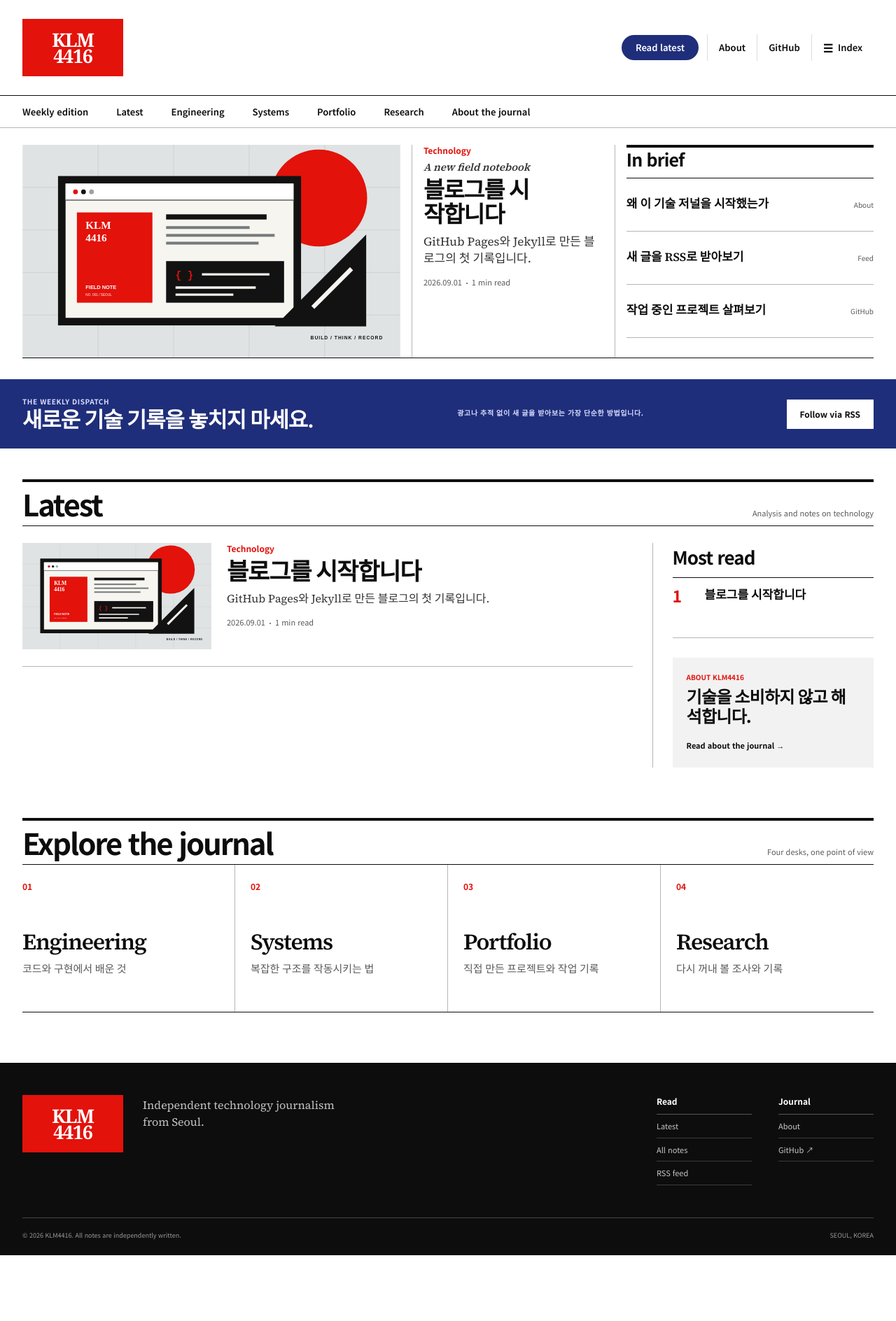
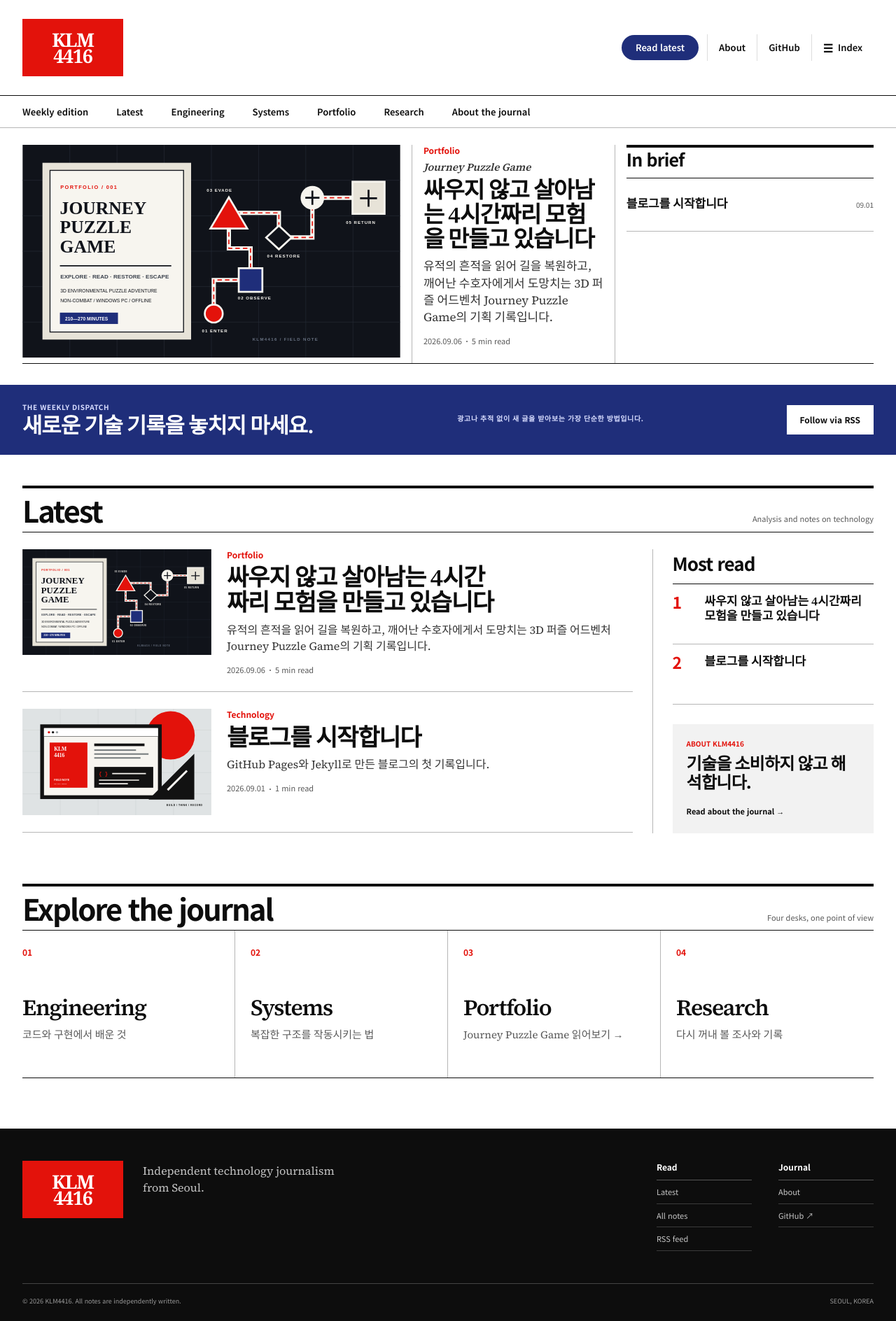
Before and after one commit to klm4416/klm4416.github.io, a Jekyll site: the page built from index.html, in a window 1280 px wide. Shown: the whole page at 70% size. Built offline with Jekyll 4.4.1, drawn with Linux system fonts in a browser that asks for light colours; before the commit the page ends 1794 px from its top, so only the background shows below that; part of the change alters nothing that is shown.

Commit message:
feat: add Journey Puzzle Game portfolio story

```diff
--- a/_layouts/home.html
+++ b/_layouts/home.html
@@ -143,7 +143,11 @@ layout: default
     <div class="desk-grid">
       <article id="desk-engineering"><p>01</p><h3>Engineering</h3><span>코드와 구현에서 배운 것</span></article>
       <article id="desk-systems"><p>02</p><h3>Systems</h3><span>복잡한 구조를 작동시키는 법</span></article>
-      <article id="desk-portfolio"><p>03</p><h3>Portfolio</h3><span>직접 만든 프로젝트와 작업 기록</span></article>
+      <article id="desk-portfolio">
+        <a href="{{ '/posts/journey-puzzle-game/' | relative_url }}">
+          <p>03</p><h3>Portfolio</h3><span>Journey Puzzle Game 읽어보기 →</span>
+        </a>
+      </article>
       <article id="desk-research"><p>04</p><h3>Research</h3><span>다시 꺼내 볼 조사와 기록</span></article>
     </div>
   </div>
--- /dev/null
+++ b/_posts/2026-09-06-journey-puzzle-game.md
@@ -0,0 +1,124 @@
+---
+title: 싸우지 않고 살아남는 4시간짜리 모험을 만들고 있습니다
+description: 유적의 흔적을 읽어 길을 복원하고, 깨어난 수호자에게서 도망치는 3D 퍼즐 어드벤처 Journey Puzzle Game의 기획 기록입니다.
+date: 2026-09-06 17:28:41 +0900
+section: Portfolio
+kicker: Journey Puzzle Game
+image: /assets/images/journey-puzzle-game-editorial.svg
+image_alt: 어두운 공간 위에 탐험, 관찰, 복원, 탈출의 흐름을 기하학적인 경로로 표현한 Journey Puzzle Game 편집 그래픽
+image_caption: Journey Puzzle Game의 핵심 플레이 흐름을 표현한 자체 제작 그래픽. Illustration by KLM4416
+categories:
+  - 포트폴리오
+tags:
+  - Unity
+  - game-design
+  - puzzle-game
+  - portfolio
+---
+
+게임 하나를 직접 만들어 보고 싶다는 생각은 오래전부터 했어요. 아이디어를 떠올리는 것까지는 늘 즐거웠는데, 막상 시작하려고 보면 세계관도 넣고 싶고, 멋진 장면도 넣고 싶고, 이것저것 욕심이 끝없이 붙더라고요.
+
+이번에는 순서를 조금 바꿔봤습니다. **무엇을 더 넣을지보다, 플레이어에게 어떤 4시간을 줄 것인지부터 정해보기로 했어요.** 그렇게 시작한 프로젝트가 `Journey Puzzle Game`입니다.
+
+<!--more-->
+
+> **한눈에 보기**
+>
+> - 장르: 3D 탐험·환경 퍼즐·비전투 추격 어드벤처
+> - 플랫폼 가정: Windows PC, 오프라인 싱글 플레이
+> - 목표 플레이타임: 첫 실행부터 엔딩까지 210~270분
+> - 현재 단계: 제품 요구사항 R-016 검토 및 프로토타입 검증 중
+
+## 한마디로 어떤 게임인가요?
+
+플레이어는 오래전에 멈춰버린 유적을 탐사합니다. 벽에 남은 흔적과 공간의 변화를 살펴보고, 과거에 이 장소가 어떻게 움직였는지 추리해서 길을 다시 여는 게임이에요.
+
+다만 문을 하나 열었다고 끝나지는 않습니다. 잠들어 있던 구조를 복원하면 유적의 수호자도 함께 깨어납니다. 이 수호자는 쓰러뜨려야 할 적이 아니라, 오래된 규칙에 따라 움직이는 위험에 가깝습니다. 플레이어는 싸우는 대신 그 규칙을 읽고, 숨고, 우회하고, 안전한 경계까지 빠져나가야 해요.
+
+핵심 흐름은 꽤 단순합니다.
+
+1. 유적을 돌아다니며 다음 목적지를 찾습니다.
+2. 과거의 흔적을 관찰하고 현재 공간과 비교합니다.
+3. 환경을 움직여 가설을 시험하고 길을 복원합니다.
+4. 깨어난 수호자의 규칙을 파악해 도망칩니다.
+5. 새로 찾은 길을 기록하고 바깥과 다시 연결합니다.
+
+결국 이 게임에서 잘한다는 건 강한 무기를 얻는 일이 아닙니다. **잘 보고, 이해하고, 살아서 돌아오는 것**에 더 가깝습니다.
+
+## 전투를 빼기로 한 이유
+
+처음에는 추격 장면을 만들다 보면 자연스럽게 공격이나 보스전도 필요하지 않을까 생각할 수 있었습니다. 그런데 그렇게 시작하면 게임의 중심이 금방 달라지더라고요. 유적을 이해하는 일보다 적을 쓰러뜨리는 일이 더 중요한 목표가 되기 쉽습니다.
+
+그래서 기획 단계에서 꽤 강하게 선을 그었습니다.
+
+- 플레이어 공격과 무기는 넣지 않습니다.
+- 적의 체력을 깎거나 보스를 처치하는 단계도 없습니다.
+- 수호자 조우의 성공은 생존, 탈출 또는 구역 통과로 표현합니다.
+- 오픈 월드, 멀티플레이, 파밍, 스킬 트리도 현재 범위에서는 제외했습니다.
+
+제약이 많아 보이지만 오히려 방향은 또렷해졌어요. 수호자가 무서워야 하는 이유를 공격력으로 설명할 수 없으니, 움직임과 소리, 공간의 변화만으로 위험을 읽게 만들어야 했습니다. 잡혔을 때도 억울하기보다 “아, 내가 저 신호를 놓쳤구나”라고 이해할 수 있어야 하고요.
+
+## 퍼즐은 정답 맞히기보다 공간 이해하기
+
+퍼즐도 문제집처럼 정답을 맞히는 방식은 피하려고 했습니다. 플레이어가 어떤 장치를 건드렸을 때 공간이 어떻게 달라졌는지 보고, 그 변화를 다음 가설로 이어갈 수 있는지가 더 중요했어요.
+
+그래서 다음과 같은 원칙을 잡았습니다.
+
+- 한 번에 새로운 개념은 하나만 소개합니다.
+- 처음 배울 때는 추격이나 시간 압박을 주지 않습니다.
+- 의미 있는 조작 뒤에는 형태, 움직임, 소리 중 두 가지 이상으로 변화를 알려줍니다.
+- 오답 때문에 문이 영원히 잠기거나 필수 자원이 사라지지 않습니다.
+- 오래 막혔을 때는 답을 보여주기보다 다시 관찰할 수 있는 상태로 돌려보냅니다.
+
+개인적으로 이 부분이 가장 재미있었습니다. 개발자 입장에서는 버튼을 눌렀을 때 문이 열리면 기능이 끝난 것처럼 보이지만, 플레이어에게는 “내가 왜 이 문을 열었는지”가 이해되어야 비로소 퍼즐이 되더라고요.
+
+## 네 시간을 길게 만들지 않기
+
+목표 플레이타임은 약 4시간입니다. 아주 짧은 데모도 아니고, 몇 주를 붙잡아야 하는 대작도 아닌, 주말 안에 한 번 끝까지 가볼 수 있는 길이를 생각했어요.
+
+여기서 중요한 건 콘텐츠를 억지로 늘리지 않는 일이었습니다. 현재 기획에는 5개 지역, 3개 퍼즐군, 대형 퍼즐 10개, 주요 추격 4회처럼 명확한 상한을 두었습니다. 이 숫자를 전부 채우는 것이 목표라기보다는, 이보다 커지지 않게 막아주는 울타리에 가깝습니다.
+
+높은 긴장이 계속 이어지지 않도록 퍼즐 뒤에는 주변을 둘러볼 시간을 두고, 큰 추격 뒤에는 완전히 안전한 구간을 배치합니다. 잠깐 멈췄다가 다시 돌아왔을 때도 현재 위치와 목표, 다음 방향을 어렵지 않게 떠올릴 수 있게 하려고 해요.
+
+“4시간짜리 게임”을 만드는 것보다 **4시간 뒤에 하나의 감정이 제대로 끝나는 게임**을 만드는 쪽이 더 중요한 기준입니다.
+
+## 기획하면서 의외로 오래 붙잡은 것들
+
+처음에는 퍼즐과 추격만 잘 만들면 될 줄 알았습니다. 그런데 실제로 문서를 정리하다 보니 저장, 입력, 접근성, 성능처럼 눈에 덜 띄는 부분이 게임을 믿고 플레이하게 만드는 기반이었습니다.
+
+예를 들어 이런 것들입니다.
+
+- 키보드·마우스와 게임패드 모두 핵심 조작을 다시 지정할 수 있어야 합니다.
+- 장치가 끊기거나 바뀌어도 위험 상황이 멋대로 진행되면 안 됩니다.
+- 색을 구분하기 어렵거나 소리를 끈 상태에서도 중요한 정보가 남아야 합니다.
+- UI와 자막 크기를 키워도 글자가 잘리거나 조작할 수 없는 항목이 생기면 안 됩니다.
+- 저장 파일이 손상되어도 마지막으로 정상적이었던 진행을 조용히 덮어쓰면 안 됩니다.
+- 퍼즐과 추격이 겹치는 복잡한 장면에서도 성능과 판정 순서가 일관되어야 합니다.
+
+화려한 스크린샷에는 잘 드러나지 않지만, 이런 부분이 무너지면 플레이어는 자신의 실수와 게임의 문제를 구분할 수 없습니다. 그래서 그래픽 디테일이나 추가 콘텐츠보다 먼저 지켜야 할 기준으로 두었습니다.
+
+## 이야기는 설명보다 행동으로 보여주기
+
+서사의 중심도 대사나 수집 문서에만 기대지 않으려고 합니다. 필수 대화를 듣지 않아도 플레이어가 직접 한 행동과 세계의 변화만으로 큰 흐름을 이해할 수 있어야 해요.
+
+플레이어가 유적을 복원하면서 수호자를 깨우고, 마지막으로 남은 중계점이 새로 발견한 길을 바깥에 전할 수 있다는 사실을 알아갑니다. 마지막에는 누군가가 대신 해결해주는 연출이 아니라, 플레이어가 현재의 길을 직접 기록하고 끊어진 바깥길을 다시 잇는 행동으로 이야기를 끝낼 계획입니다.
+
+기억 편린 같은 선택 수집물은 세계를 더 깊이 이해하도록 도울 수는 있지만, 그것을 놓쳤다고 결말이 불완전해지지는 않게 하려고 합니다.
+
+## 지금 어디까지 왔나요?
+
+솔직히 말하면 아직 “완성했습니다!”라고 소개할 단계는 아닙니다. 현재 제품 기획서는 R-016까지 정리됐지만 상태는 `REVIEW_REQUIRED`입니다. 요구사항을 한 번 더 독립적으로 검토한 뒤에야 다음 구현 범위를 확정할 수 있어요.
+
+핵심 탐험·퍼즐 루프와 수호자 조우, 저장 기반에는 자동 검증과 개발 빌드 기록이 있습니다. 다만 실제 키보드·마우스와 게임패드 조작감, 카메라, 두 도주 경로, 잡힌 뒤의 복귀, 가독성과 성능은 여전히 사람이 직접 확인해야 합니다. 외부 플레이테스트도 아직 완료되지 않았고요.
+
+최종 배포 형태와 스토어, 지원 언어, 팀과 예산, 최소·권장 PC 사양, 출시일도 정하지 않았습니다. 지금은 모르는 값을 그럴듯하게 채우기보다, 결정되지 않은 것으로 남겨두는 편이 맞다고 생각했습니다.
+
+## 그래서 이 글은 완성 후기가 아닙니다
+
+이 글은 출시 회고라기보다, 큰 아이디어를 실제로 끝낼 수 있는 크기로 줄여가는 과정의 첫 기록입니다. 기획서가 열여섯 번째 revision까지 간 것도 기능을 계속 붙여서가 아니라, “공정한 실패란 무엇인가?”, “저장됐다고 믿을 수 있는가?”, “싸우지 않는 긴장이 정말 읽히는가?” 같은 질문을 가능한 한 애매하지 않게 만들기 위해서였습니다.
+
+다음 단계에서는 R-016 독립 검토, 남아 있는 수동 조작 검증, 그리고 중계점·성역·이어하기·옵션·접근성 범위를 차례로 정리할 예정입니다. 진행 과정에서 달라지는 판단과 실제로 부딪힌 문제도 이곳에 계속 남겨보려고 해요.
+
+완성된 모습만 나중에 정리하면 중간의 고민은 금방 사라지더라고요. 그래서 아직 덜 만들어진 지금부터 기록을 시작합니다.
+
+상세 기획 문서는 아직 검토 중이라 공개 링크를 붙이지 않았습니다. 검증이 끝나고 공개할 수 있는 범위가 정리되면, 실제 화면과 함께 다음 기록으로 이어가겠습니다.
--- a/assets/css/style.scss
+++ b/assets/css/style.scss
@@ -689,6 +689,15 @@ select {
   border-right: 0;
 }
 
+.desk-grid article > a {
+  display: block;
+  min-height: 100%;
+}
+
+.desk-grid article > a:hover h3 {
+  color: var(--red);
+}
+
 .desk-grid p {
   margin: 0 0 54px;
   color: var(--red);
```
Also changed, not shown: assets/images/journey-puzzle-game-editorial.svg (added).
